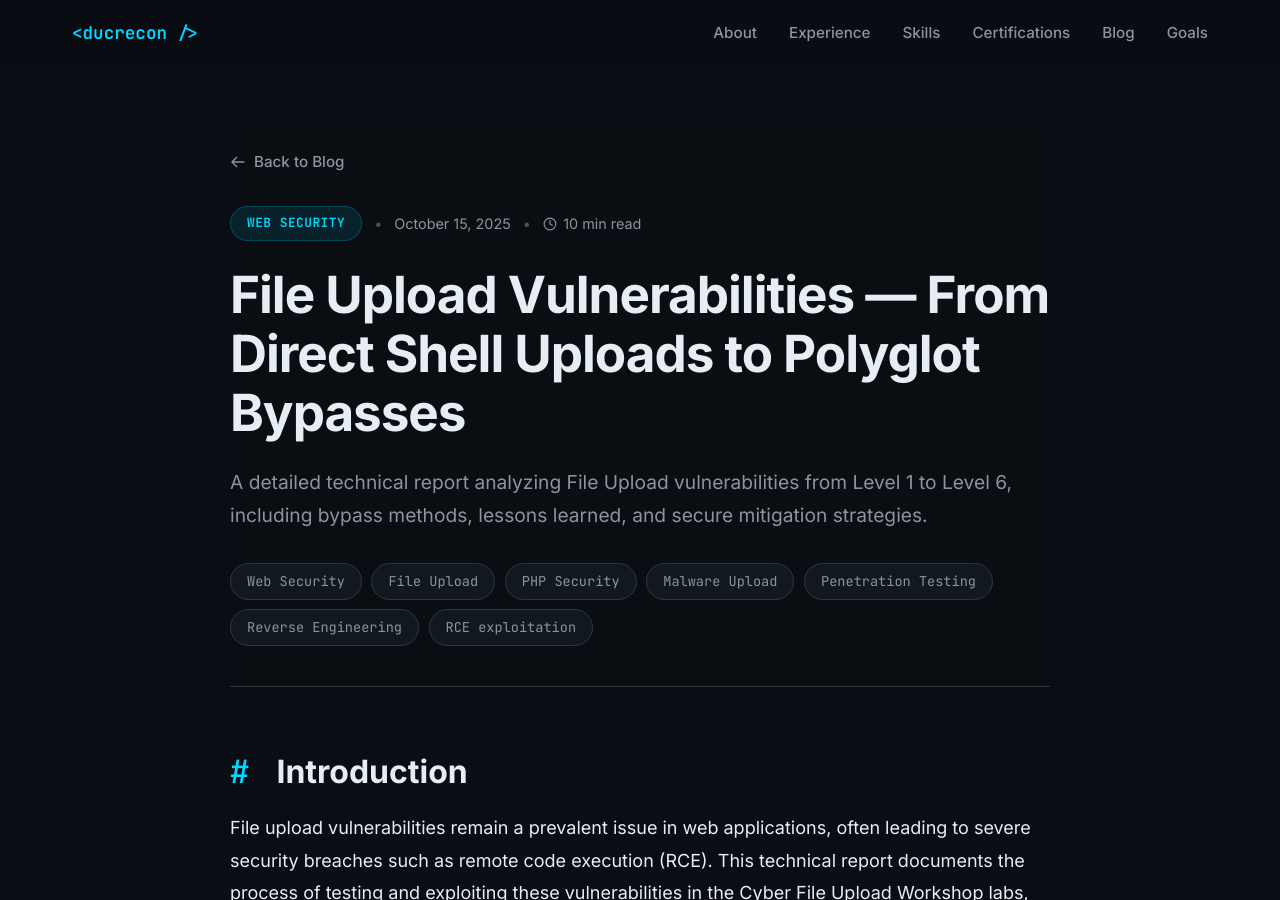
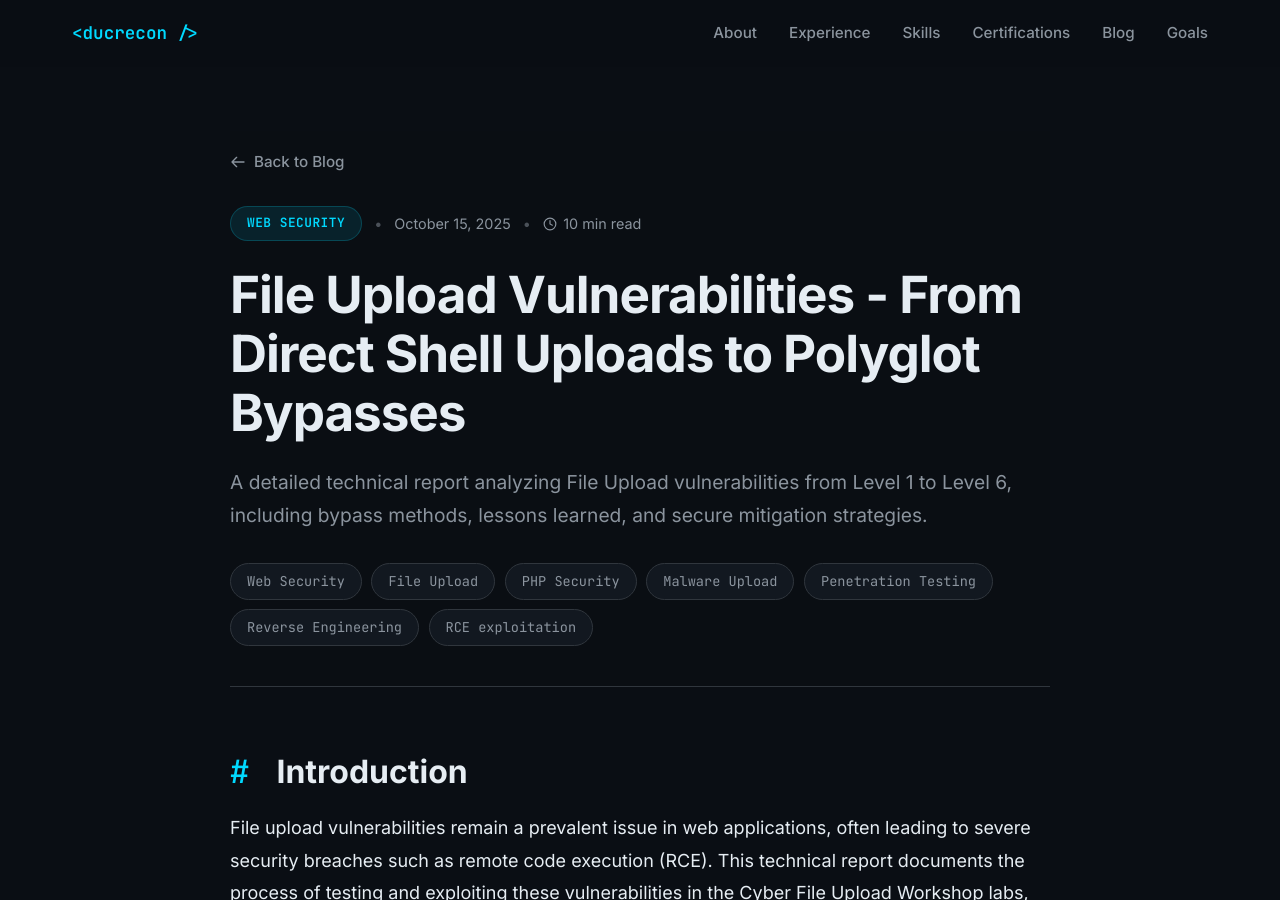
Before and after one commit to nminhducit/nminhducit.github.io, a Jekyll site: the page built from _posts/2025-10-15-file-upload-vulnerabilities.md, in a window 1280 px wide and 900 px high. Built offline with Jekyll 4.4.1, drawn with Linux system fonts in a browser that asks for light colours.

```diff
--- a/_posts/2025-10-15-file-upload-vulnerabilities.md
+++ b/_posts/2025-10-15-file-upload-vulnerabilities.md
@@ -1,6 +1,6 @@
 ---
 layout: post
-title: "File Upload Vulnerabilities — From Direct Shell Uploads to Polyglot Bypasses"
+title: "File Upload Vulnerabilities - From Direct Shell Uploads to Polyglot Bypasses"
 date: 2025-10-15
 last_modified_at: 2025-10-15
 category: "Web Security"
@@ -56,15 +56,11 @@ File upload vulnerabilities remain a prevalent issue in web applications, often
 ## Executive Summary
 
 This lab series explores **File Upload vulnerabilities** across six increasing security levels (Level 1 → Level 6).
-
 The objective was to gain **remote code execution (RCE)** by uploading and executing a crafted file on the web server.
-
 During early levels (1–3), unrestricted or weakly filtered uploads allowed direct PHP shell execution.
-
 Later levels introduced extension and MIME-type checks, progressively hardening the server — but multiple bypasses remained possible until Level 6.
 
 **Outcome:** RCE achieved up to Level 5 using a combination of extension obfuscation, MIME spoofing, and `.htaccess` manipulation.
-
 Level 6 introduced stronger content validation that blocked server-side code execution.
 
 **Risk Level:** `Critical` — successful exploitation leads to **full server compromise**.
@@ -78,61 +74,43 @@ The labs implemented incremental security checks. Each level's description inclu
 ### Level 1
 
 **Defensive Mechanism:** No validation on file type, extension, or content. Files are uploaded directly to a user-specific directory under `/upload/` and served publicly.
-
 **Bypass Technique:** Direct upload of a server-side executable file (e.g., a simple PHP script).
-
 **Results/Observations:** The file was stored at `/upload/<session_id>/shell.php` and accessible via URL. Accessing the URL executed the payload, confirming RCE. The server processed the file as PHP, outputting the marker string.
-
 **Lessons Learned:** Absence of any checks allows trivial exploitation. Relying on client-side restrictions (if any) is ineffective, as they can be bypassed with proxies.
 
 ### Level 2
 
 **Defensive Mechanism:** Client-side JavaScript check for allowed extensions (e.g., images only), but no server-side enforcement. Server accepts any uploaded file.
-
 **Bypass Technique:** Intercepted the upload request via proxy and modified the filename extension to a server-executable format (e.g., .phtml).
-
 **Results/Observations:** The file was uploaded successfully to `/upload/<session_id>/shell.phtml`. URL access triggered execution, displaying the embedded marker. No server rejection occurred.
-
 **Lessons Learned:** Client-side validations are unreliable and easily circumvented. Server-side checks are essential for enforcing restrictions.
 
 ### Level 3
 
 **Defensive Mechanism:** Server-side blacklist of extensions (e.g., blocking .php, .phtml via `in_array($extension, ['php', 'phtml'])`).
-
 **Bypass Technique:** Used alternative executable extensions supported by the server (e.g., .php5 or .pht).
-
 **Results/Observations:** File stored at `/upload/<session_id>/shell.php5`. Access via URL executed the code, confirming RCE. The blacklist did not cover all PHP variants.
-
 **Lessons Learned:** Blacklists are incomplete and prone to omissions. Whitelists for allowed extensions are more secure, combined with content validation.
 
 ### Level 4
 
 **Defensive Mechanism:** Server-side extension whitelist (e.g., allowing only .jpg, .png) via `end(explode('.', $filename))` and `in_array`.
-
 **Bypass Technique:** Uploaded a .htaccess file to override MIME handlers, mapping non-executable extensions (e.g., .txt) to PHP execution.
-
 **Results/Observations:** .htaccess was accepted and applied in the upload directory. Subsequent upload of shell.txt executed on access, enabling RCE. The server honored the handler override.
-
 **Lessons Learned:** Allowing uploads of configuration files like .htaccess can undermine restrictions. Disable overrides in server config (e.g., AllowOverride None).
 
 ### Level 5
 
 **Defensive Mechanism:** Server-side check of client-supplied MIME type (e.g., via $_FILES['file']['type']) against a whitelist (images only).
-
 **Bypass Technique:** Intercepted the request and spoofed the Content-Type header to match the whitelist (e.g., image/jpeg), while uploading an executable file.
-
 **Results/Observations:** File stored at `/upload/<session_id>/shell.php`. URL access executed the payload. The server trusted the manipulated MIME type.
-
 **Lessons Learned:** Client-controlled data like $_FILES['type'] is untrustworthy. Use server-side MIME detection libraries like finfo for validation.
 
 ### Level 6
 
 **Defensive Mechanism:** Server-side MIME validation using `finfo_file` on the temporary file, whitelisting image types (image/jpeg, image/png, image/gif).
-
 **Bypass Technique:** Created a polyglot file starting with valid image magic bytes (e.g., GIF89a header) but containing embedded server-side code.
-
 **Results/Observations:** File uploaded to `/upload/<session_id>/shell.php` and executed on access, as the server processed it as PHP despite the image MIME. RCE was achieved, allowing root file reads.
-
 **Lessons Learned:** Even robust MIME checks can be bypassed with crafted files. Re-encode uploads server-side to strip embedded code.
 
 ## Technical Analysis Overview
@@ -220,6 +198,7 @@ File upload vulnerabilities are among the most severe web flaws — a single mis
 
 Every developer and blue team engineer should treat file handling as untrusted code and design pipelines that neutralize executable payloads before they ever touch disk.
 
+
 ---
 
 *Last updated: October 15, 2025*
```
